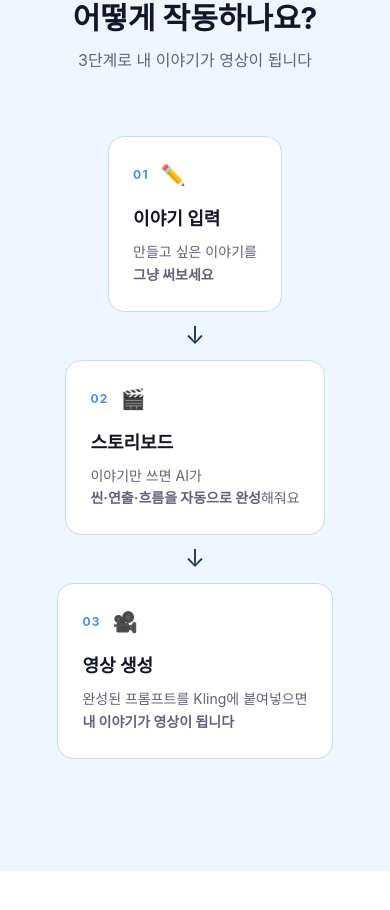
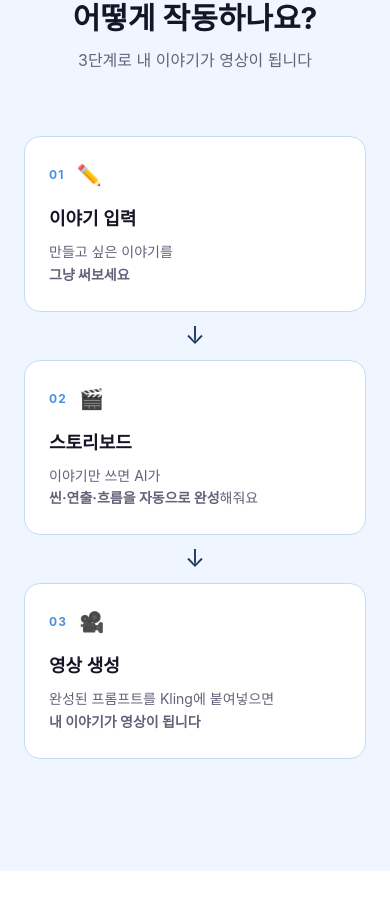
Before and after one commit to yeonghwandev/kinoby-landing, a Next.js app: page / in a window 390 px wide. Shown: the part 956-1866 px from the top of the page. Built offline with nearby package versions, Linux system fonts and the light colour scheme; a web font is replaced by a local one.

Commit message:
fix: 모바일 카드 높이 통일

```diff
--- a/components/sections/HowItWorks.tsx
+++ b/components/sections/HowItWorks.tsx
@@ -58,7 +58,7 @@ export default function HowItWorks() {
         </motion.div>
 
         {/* 타임라인 */}
-        <div className="flex flex-col items-center gap-0 sm:flex-row sm:items-stretch sm:gap-0">
+        <div className="flex flex-col items-stretch gap-0 sm:flex-row sm:items-stretch sm:gap-0">
           {steps.map((step, i) => (
             <>
               {/* 카드 */}
@@ -69,7 +69,7 @@ export default function HowItWorks() {
                 viewport={{ once: true }}
                 transition={{ duration: 0.5, delay: i * 0.2 }}
                 whileHover={{ y: -4, transition: { duration: 0.2 } }}
-                className="flex-1 rounded-2xl border p-6"
+                className="flex-1 rounded-2xl border p-6 min-h-[160px]"
                 style={{ backgroundColor: "#FFFFFF", borderColor: "#C7D9F8" }}
               >
                 <div className="mb-4 flex items-center gap-3">
```
